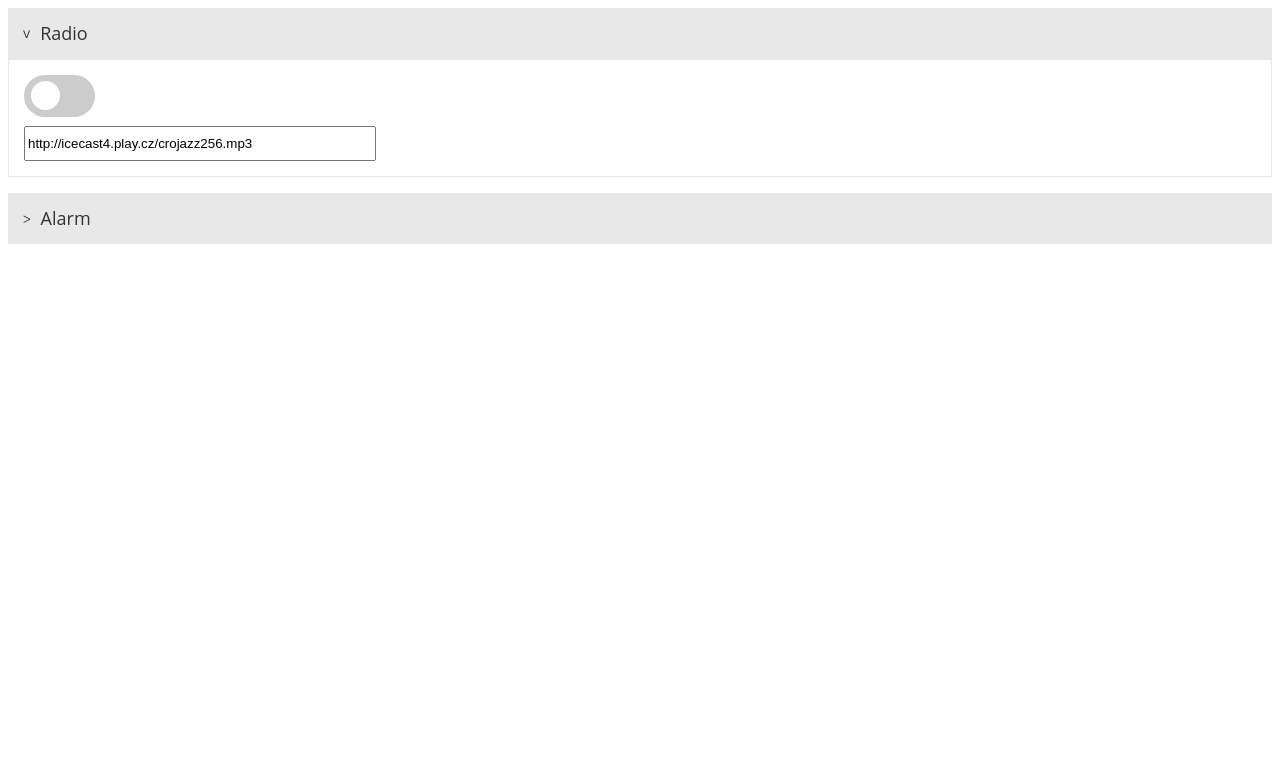
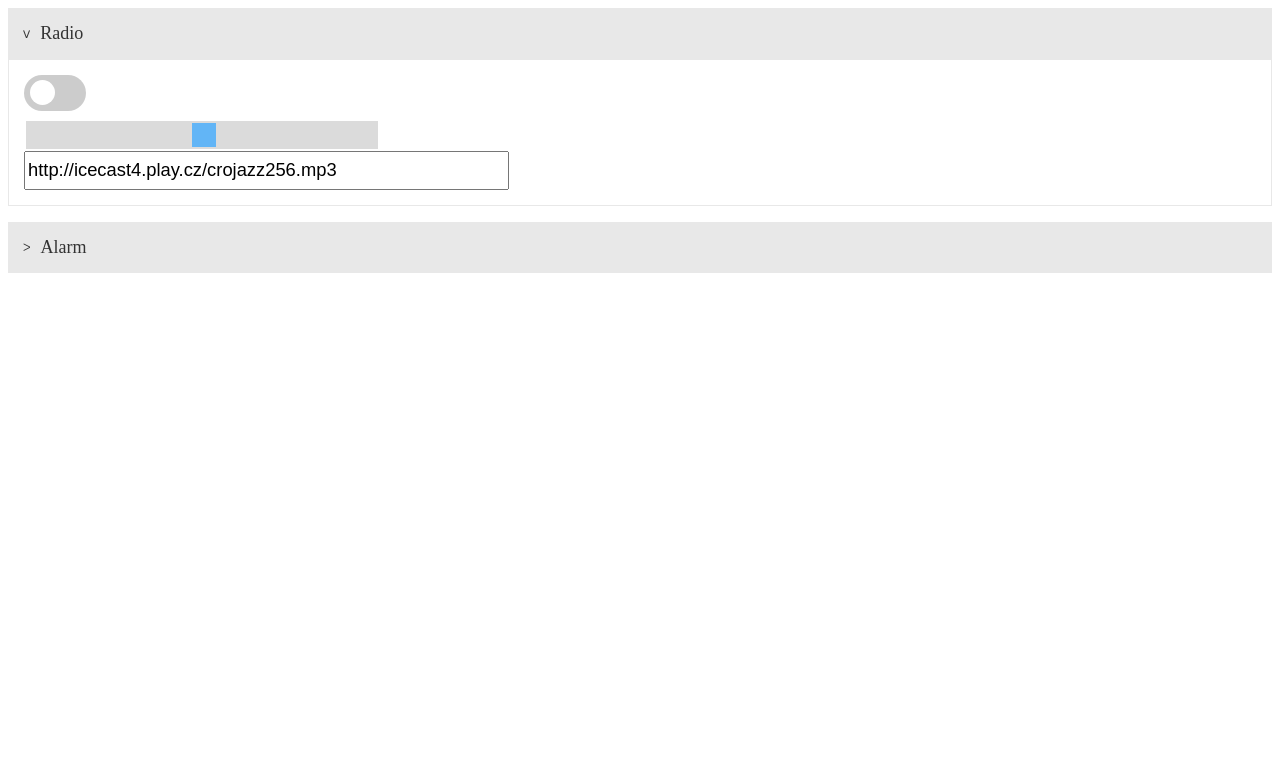
Before and after one commit to nipsufn/home_page, a Flask app: page / in a window 1280 px wide. Shown: the top 783 px of the page. Run offline with Flask 2, Linux system fonts and the light colour scheme.

Commit message:
add volume

```diff
--- a/home_page.py
+++ b/home_page.py
@@ -14,8 +14,13 @@ def index():
         else:
             subprocess.Popen('/usr/bin/xmms2 stop', shell=True)
             subprocess.Popen('/usr/bin/xmms2 remove 1', shell=True)
+
     xmms2playing = subprocess.Popen('/usr/bin/xmms2 current | grep Playing', shell=True)
     xmms2playing.communicate()[0]
     xmms2playing = xmms2playing.returncode
+
+    xmms2volume = subprocess.Popen('xmms2 server volume | head -n1 | cut -d' ' -f3', shell=True)
+    xmms2volume = xmms2volume.communicate()[0]
+
     APP.logger.error("%s", str(xmms2playing))
-    return render_template("index.html.j2", xmms2playing=xmms2playing)
+    return render_template("index.html.j2", xmms2playing=xmms2playing, xmms2volume=xmms2volume)
--- a/static/main.css
+++ b/static/main.css
@@ -48,7 +48,7 @@
   width: 3.4ex;
   left: 0.8ex;
   bottom: 0.8ex;
-  background-color: white;
+  background-color: #FFFFFF;
   -webkit-transition: .4s;
   transition: .4s;
 }
@@ -105,12 +105,6 @@ input:checked + .slider:before {
 /*
  Styling
 */
-body {
-  font: 16px/1.5em "Overpass", "Open Sans", Helvetica, sans-serif;
-  color: #333;
-  font-weight: 300;
-}
-
 .accordion {
   margin-bottom: 1em;
 }
@@ -155,7 +149,44 @@ body {
 }
 
 
+.rangecontainer {
+  width: 50ex;
+}
 
+/* The slider itself */
+.range {
+  -webkit-appearance: none;  /* Override default CSS styles */
+  appearance: none;
+  width: 50ex; /* Full-width */
+  height: 4ex; /* Specified height */
+  background: #ccc; /* Grey background */
+  outline: none; /* Remove outline */
+  opacity: 0.7; /* Set transparency (for mouse-over effects on hover) */
+  -webkit-transition: .2s; /* 0.2 seconds transition on hover */
+  transition: opacity .2s;
+}
+
+/* Mouse-over effects */
+.range:hover {
+  opacity: 1; /* Fully shown on mouse-over */
+}
+
+/* The slider handle (use -webkit- (Chrome, Opera, Safari, Edge) and -moz- (Firefox) to override default look) */
+.range::-webkit-slider-thumb {
+  -webkit-appearance: none; /* Override default look */
+  appearance: none;
+  width: 3.4ex; /* Set a specific slider handle width */
+  height: 3.4ex; /* Slider handle height */
+  background: #2196F3; /* Green background */
+  cursor: pointer; /* Cursor on hover */
+}
+
+.range::-moz-range-thumb {
+  width: 3.4ex; /* Set a specific slider handle width */
+  height: 3.4ex; /* Slider handle height */
+  background: #2196F3; /* Green background */
+  cursor: pointer; /* Cursor on hover */
+}
 
 
 
@@ -169,5 +200,6 @@ body {
 
 .text > input {
   width: 50ex;
-  height: 5ex;
+  height: 4ex;
+  font-size: 2.5ex;
 }
--- a/templates/index.html.j2
+++ b/templates/index.html.j2
@@ -16,6 +16,10 @@
           <span class="slider round"></span>
         </label>
         <br />
+        <label class="rangecontainer">
+          <input type="range" min="1" max="100" value="{{ xmms2volume }}" class="range" />
+        </label>
+        <br />
         <label class="text">
           <input type="text" name="xmms2url" value="http://icecast4.play.cz/crojazz256.mp3" />
         </label>
@@ -27,7 +31,7 @@
         <label for="handle2">Alarm</label>
       </h2>
       <form method="POST" id="alarm" class="content">
-        <label>
+        <label class="text">
           <input type="text" name="cron" value="50 07 * * 1-5" />
         </label>
         <input type="hidden" name="alarm" />
```
